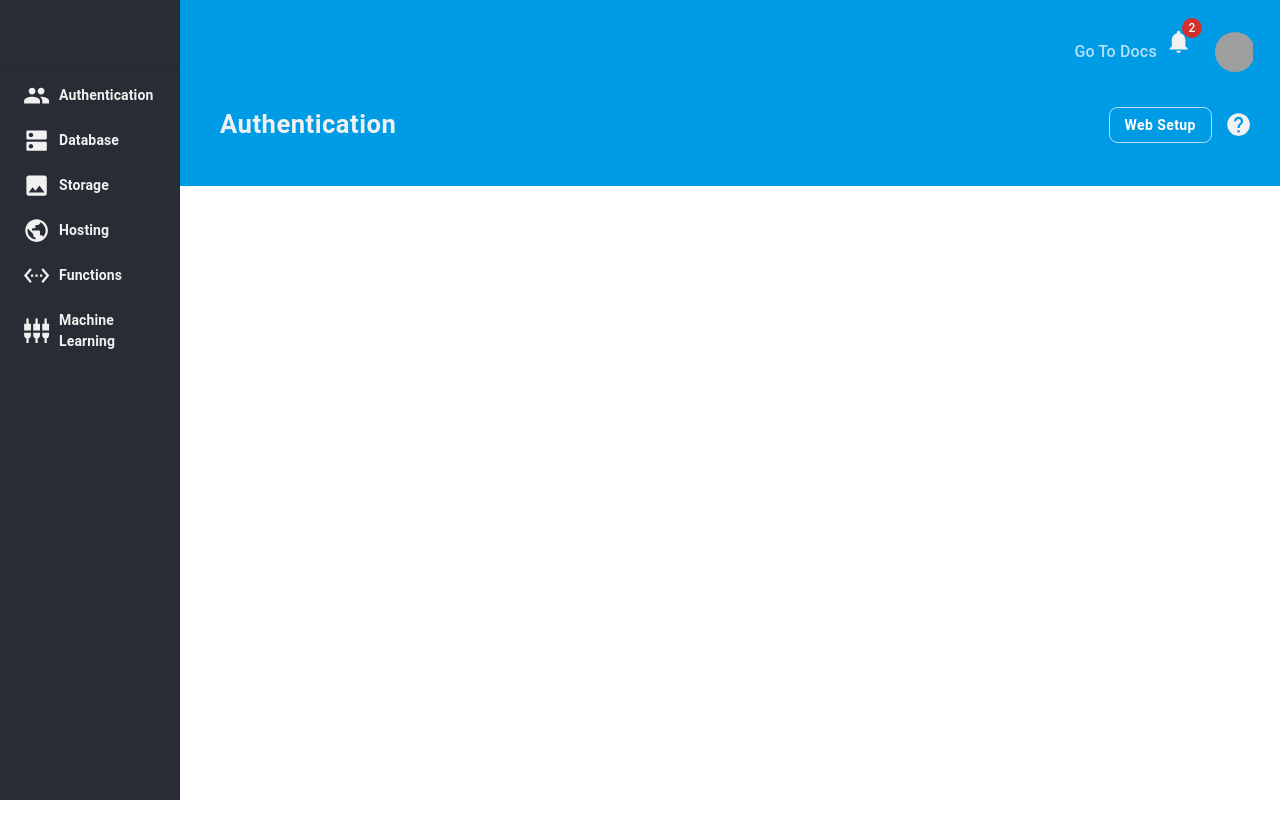
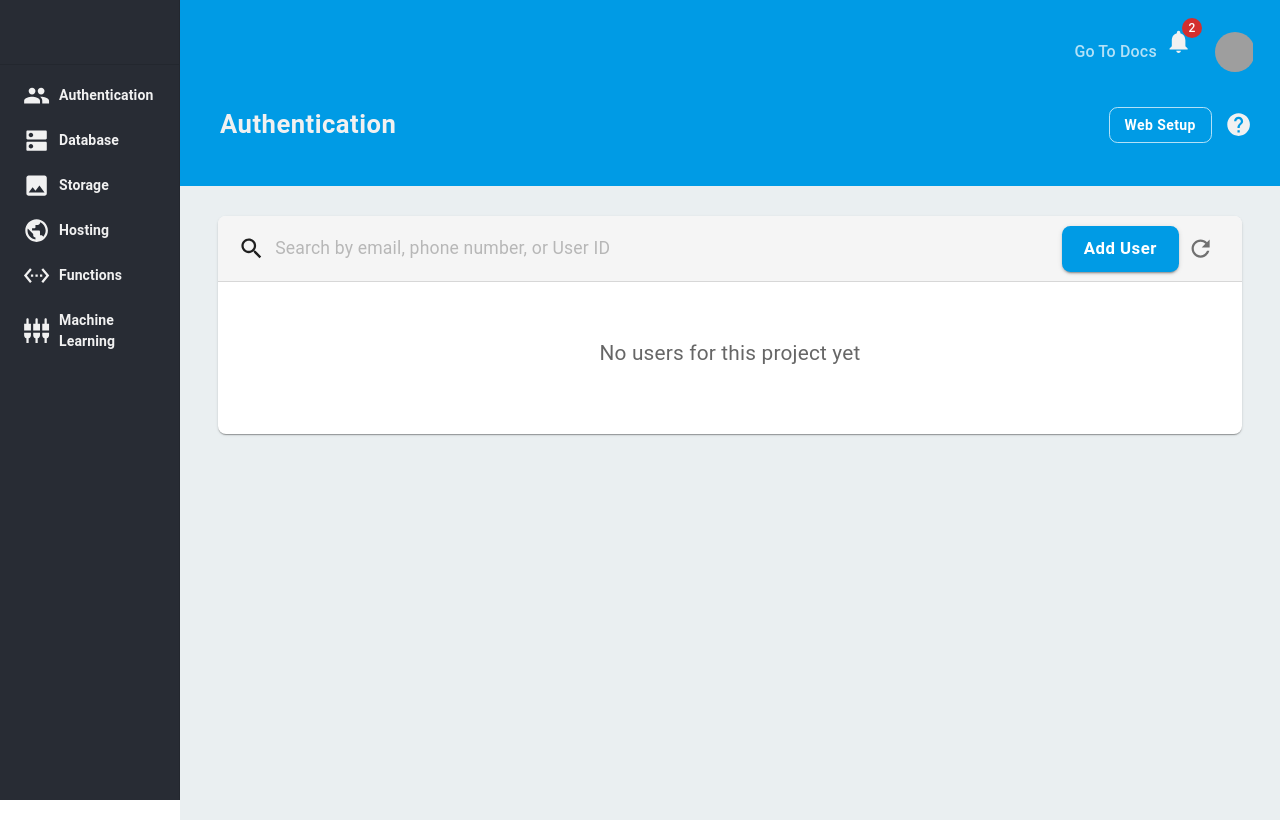
Before and after one commit to Heatley177/ecomm, a React (Create React App) app: page /authentication in a window 1280 px wide. Built offline with nearby package versions, Linux system fonts and the light colour scheme; grey boxes are pictures that could not be loaded.

Commit message:
Card / Searchbar - reusable components & styles

```diff
--- /dev/null
+++ b/src/components/common/BasicCard/BasicCard.js
@@ -0,0 +1,24 @@
+import React from 'react'
+import { Card, CardContent } from '@mui/material'
+
+
+const BasicCard = ({ header, content }) => {
+    const cardStyles = {
+        width: '80vw',
+        position: 'absolute',
+        transform: 'translateX(-50%)',
+        borderRadius: '8px',
+        left: '50%',
+    }
+
+  return (
+    <Card sx={cardStyles}>
+        {header}
+        <CardContent>
+            {content}
+        </CardContent>
+    </Card>
+  )
+};
+
+export default BasicCard;
--- /dev/null
+++ b/src/components/common/GridWrapper/GridWrapper.js
@@ -0,0 +1,16 @@
+import { Grid } from '@mui/material'
+import React from 'react'
+import { gridWrapperStyles } from './styles'
+
+const GridWrapper = ({ children }) => {
+
+
+
+  return (
+    <Grid item xs={12} sx={gridWrapperStyles}  >
+        {children}
+    </Grid>
+  )
+}
+
+export default GridWrapper
--- /dev/null
+++ b/src/components/common/GridWrapper/styles.js
@@ -0,0 +1,7 @@
+export const gridWrapperStyles = {
+    marginLeft: '180px',
+    backgroundColor: '#eaeff1',
+    padding: '30px 20px',
+    minHeight: 'calc(100vh - 166px)',
+    position: 'relative',
+};
--- /dev/null
+++ b/src/components/common/SearchBar/SearchBar.js
@@ -0,0 +1,21 @@
+import React from 'react'
+import SearchIcon from '@mui/icons-material/Search';
+import { Box, Input } from '@mui/material';
+
+const SearchBar = ({ placeholder, onChange, searchBarWidth }) => {
+  return (
+    <Box
+        sx={{ display: 'flex', alignItems: 'center' }}
+    >
+        <SearchIcon sx={{ marginRight: '10px' }} />
+        <Input
+            placeholder={placeholder}
+            onChange={onChange}
+            sx={{ width: searchBarWidth, color: 'rgba(0, 0, 0, 0.6)', fontSize: '1.1rem' }}
+            disableUnderline
+        />
+    </Box>
+  )
+}
+
+export default SearchBar
--- a/src/pages/Authentication/Authentication.js
+++ b/src/pages/Authentication/Authentication.js
@@ -1,12 +1,63 @@
-import { Grid } from '@mui/material'
+import { Box, IconButton, Typography } from '@mui/material'
 import React, { useState } from 'react'
-import Header from '../../components/common/Header/Header';
+import BasicCard from '../../components/common/BasicCard/BasicCard';
+import SearchBar from '../../components/common/SearchBar/SearchBar';
+import CommonButton from '../../components/common/CommonButton/CommonButton';
+import RefreshIcon from '@mui/icons-material/Refresh';
+import GridWrapper from '../../components/common/GridWrapper/GridWrapper';
+import { cardHeaderStyles } from './styles';
+
 
 const Authentication = () => {
+  const getHeader = () => {
+    const handleChange = (value) => {
+      console.log(value);
+    };
+
+    const addUser = () => {
+      console.log('click')
+    };
+
+
+    return (
+      <Box sx={cardHeaderStyles.wrapper}>
+    <SearchBar
+      placeholder="Search by email, phone number, or User ID"
+      onChange={(event) => handleChange(event.target.value)}
+      searchBarWidth='40vw'
+    />
+    <Box>
+      <CommonButton
+        variant='contained'
+        onClick={addUser}
+        size='large'
+        sx={cardHeaderStyles.addUserButton}
+      >
+        Add User
+      </CommonButton>
+      <IconButton>
+        <RefreshIcon />
+      </IconButton>
+    </Box>
+    </Box>
+    )
+  };
+
+  const getContent = () => (
+    <Typography
+      align='center'
+      sx={{ margin: '40px 16px', color: 'rgba(0, 0, 0, 0.6)', fontSize: '1.3rem' }}
+    >
+      No users for this project yet
+    </Typography>
+  );
 
   return (
-    <Grid item xs={8} sx={{ marginLeft: '120px' }}  >
-    </Grid>
+    <GridWrapper>
+      <BasicCard
+        header={getHeader()}
+        content={getContent()} />
+    </GridWrapper>
   )
 }
 
--- /dev/null
+++ b/src/pages/Authentication/styles.js
@@ -0,0 +1,15 @@
+export const cardHeaderStyles = {
+    wrapper: {
+      display: 'flex',
+      alignItems: 'center',
+      justifyContent: 'space-between',
+      paddingLeft: '20px',
+      paddingRight: '20px',
+      height: '65px',
+      backgroundColor: '#f5f5f5',
+      borderBottom: '1px solid rgba(0, 0, 0, 0.12)',
+    },
+    addUserButton: {
+      fontSize: '1.05rem'
+    },
+  };
```
